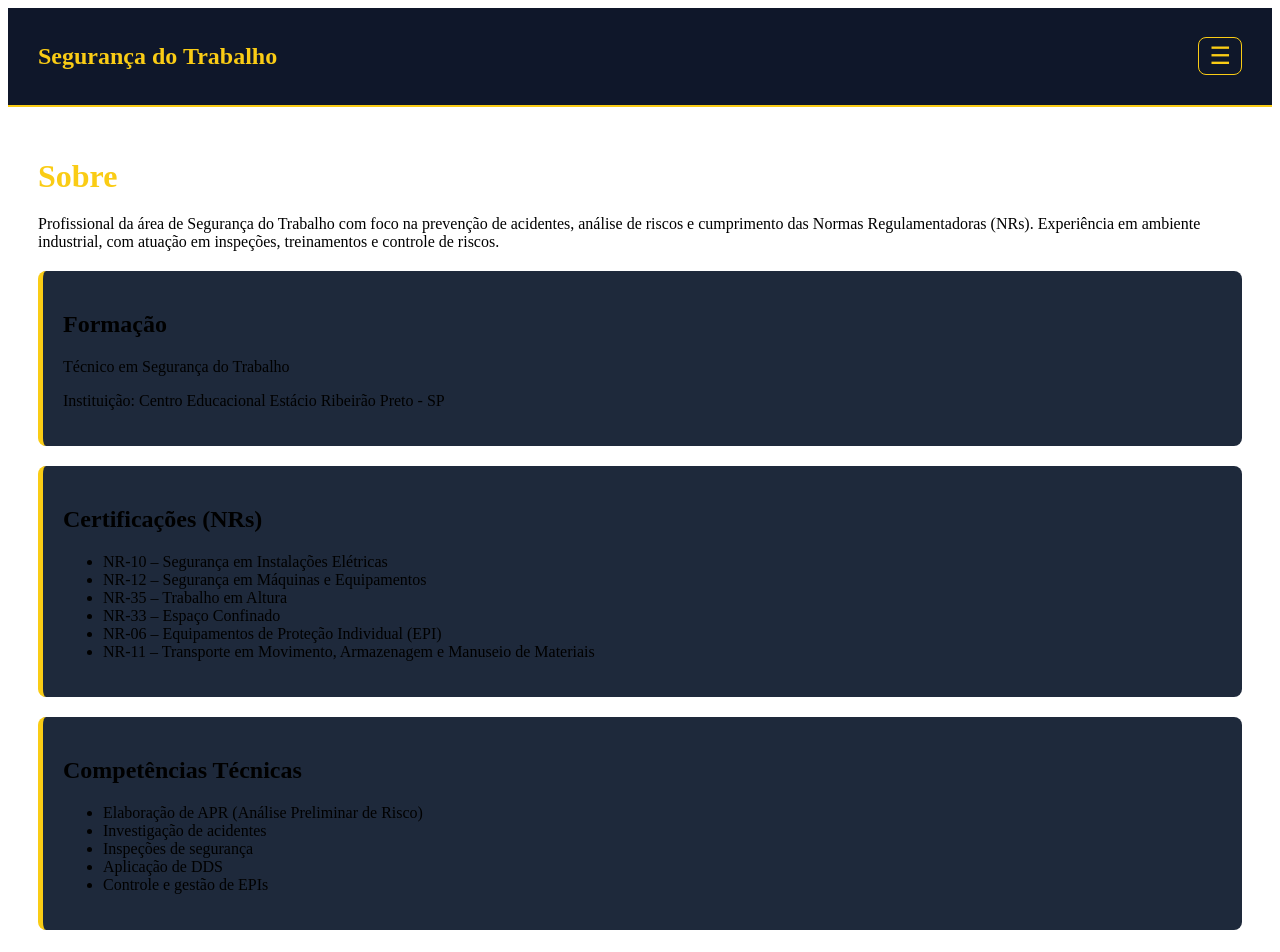
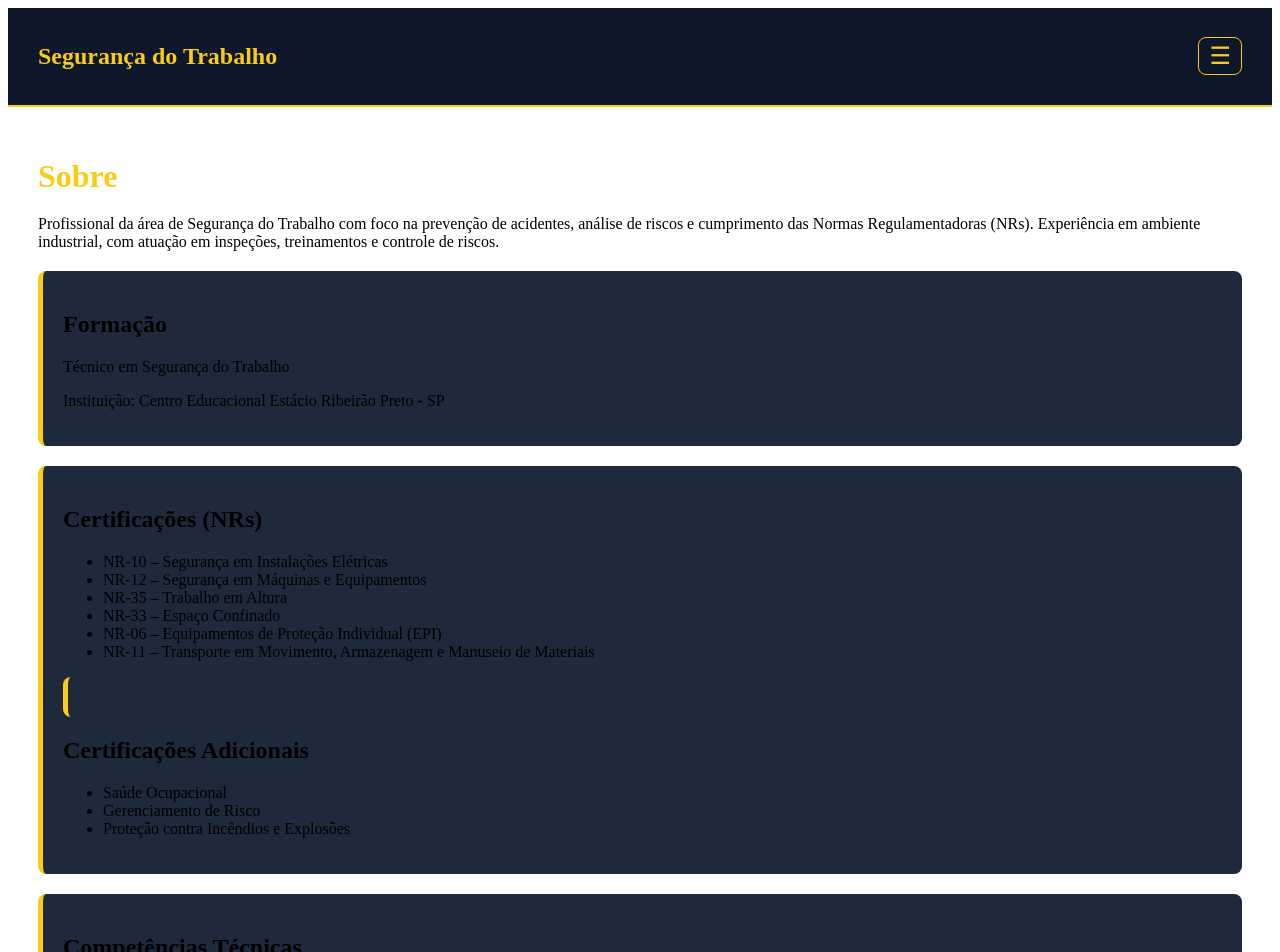
Before and after one commit to williams4803/portfolio-seguranca-trabalho, a React (Vite) app in the folder frontend/: page /sobre in a window 1280 px wide. Shown: the top 952 px of the page. Built offline with nearby package versions, Linux system fonts and the light colour scheme; the HTML template or start-up script is replaced by a standard one.

Commit message:
atualização do portfólio

```diff
--- a/frontend/src/pages/sobre.jsx
+++ b/frontend/src/pages/sobre.jsx
@@ -27,6 +27,16 @@ function Sobre() {
           <li>NR-33 – Espaço Confinado</li>
           <li>NR-06 – Equipamentos de Proteção Individual (EPI)</li>
           <li>NR-11 – Transporte em Movimento, Armazenagem e Manuseio de Materiais</li>
+        </ul>
+
+         {/* CERTIFICAÇÕES ADICIONAIS */}
+      <div style={styles.card}></div>
+        <h2>Certificações Adicionais</h2>
+
+        <ul>
+          <li>Saúde Ocupacional</li>
+          <li>Gerenciamento de Risco</li>
+          <li>Proteção contra Incêndios e Explosões</li>
         </ul>
       </div>
 
```
